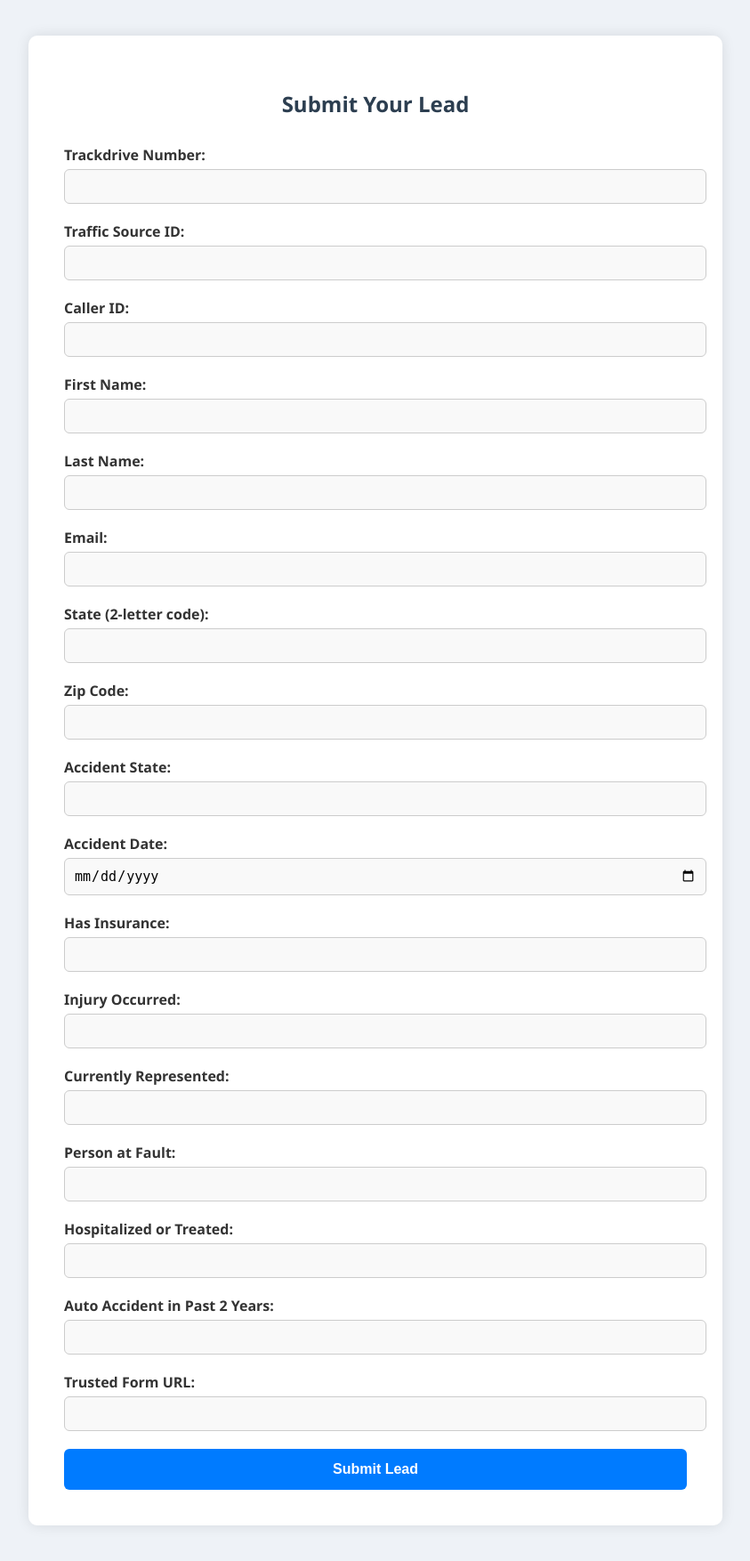
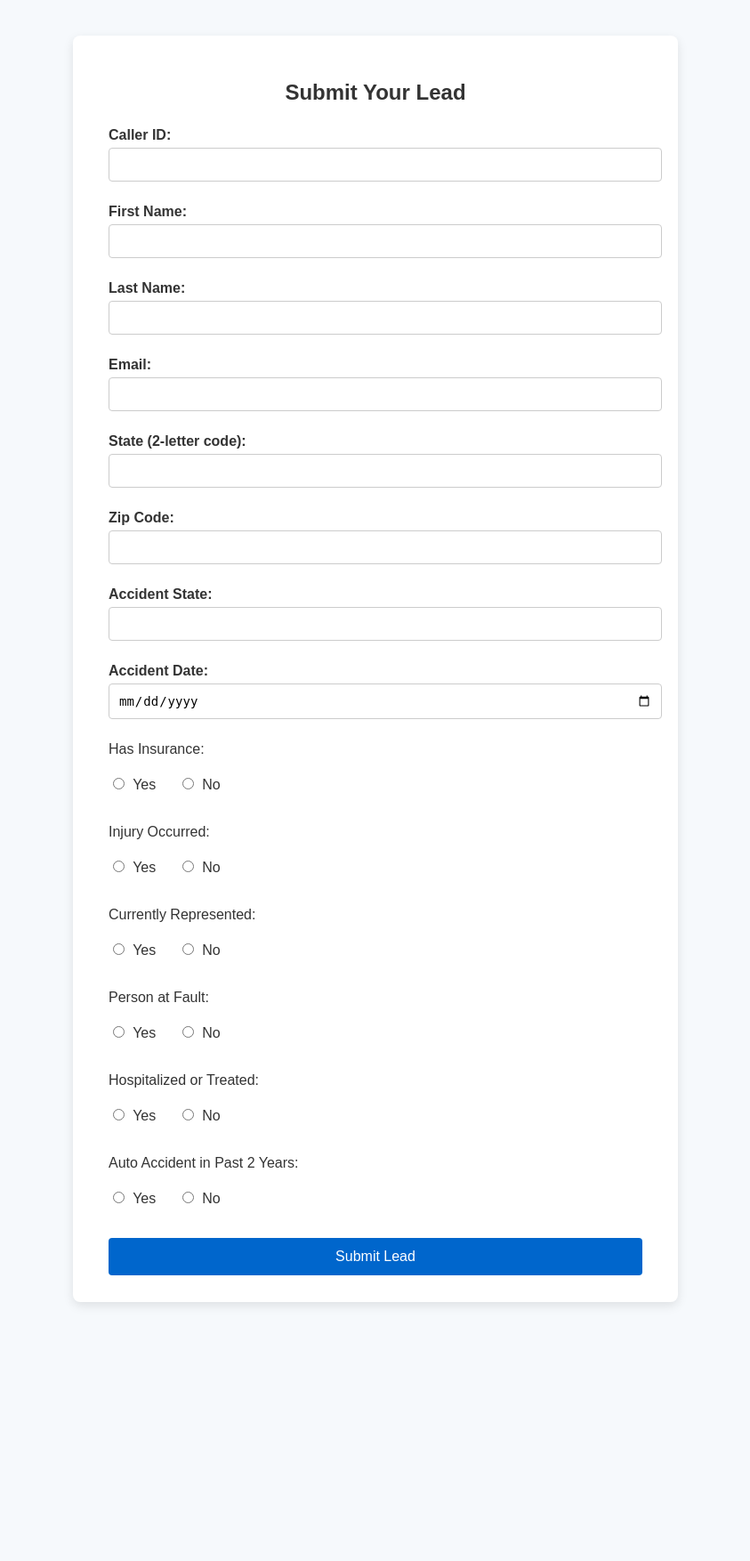
Before and after one commit to hadisatti105/D3posting, a Flask app: page / in a window 1280 px wide. Shown: the whole page at 89% size, without its empty margins (218-1061 px from the left). After the commit the page ends 1467 px from the top, so only its background shows below. Run offline with Flask 3, Linux system fonts and the light colour scheme.

Commit message:
Update form with hardcoded values and styled Yes/No fields

```diff
--- a/templates/lead_form.html
+++ b/templates/lead_form.html
@@ -2,73 +2,78 @@
 <html lang="en">
 <head>
     <meta charset="UTF-8">
-    <meta name="viewport" content="width=device-width, initial-scale=1.0">
     <title>Submit Your Lead</title>
     <style>
         body {
-            background: #eef2f7;
-            font-family: 'Segoe UI', Tahoma, Geneva, Verdana, sans-serif;
+            font-family: Arial, sans-serif;
+            background-color: #f6f9fc;
             margin: 0;
-            padding: 40px 10px;
+            padding: 0;
         }
 
         .container {
-            max-width: 700px;
-            margin: 0 auto;
-            background: white;
-            padding: 40px;
-            border-radius: 10px;
-            box-shadow: 0 0 15px rgba(0, 0, 0, 0.1);
+            max-width: 600px;
+            background-color: #ffffff;
+            margin: 40px auto;
+            padding: 30px 40px;
+            border-radius: 8px;
+            box-shadow: 0 4px 12px rgba(0,0,0,0.1);
         }
 
         h2 {
             text-align: center;
-            color: #2c3e50;
-            margin-bottom: 30px;
+            color: #333;
+            margin-bottom: 25px;
         }
 
-        form label {
+        label {
             font-weight: bold;
             display: block;
+            margin-top: 15px;
             margin-bottom: 5px;
             color: #333;
         }
 
-        form input[type="text"],
-        form input[type="email"],
-        form input[type="tel"],
-        form input[type="date"],
-        form select {
+        input[type="text"],
+        input[type="email"],
+        input[type="date"],
+        select {
             width: 100%;
             padding: 10px;
-            margin-bottom: 20px;
+            font-size: 14px;
+            margin-bottom: 10px;
             border: 1px solid #ccc;
-            border-radius: 6px;
-            background-color: #f9f9f9;
-            font-size: 15px;
+            border-radius: 4px;
         }
 
-        form input[type="submit"] {
-            background-color: #007BFF;
-            color: white;
-            padding: 14px 20px;
-            border: none;
-            border-radius: 6px;
-            font-size: 16px;
-            font-weight: bold;
-            cursor: pointer;
-            width: 100%;
-            transition: background-color 0.3s ease;
+        .radio-group {
+            margin-bottom: 15px;
         }
 
-        form input[type="submit"]:hover {
-            background-color: #0056b3;
+        .radio-group input {
+            margin-right: 5px;
         }
 
-        @media (max-width: 768px) {
-            .container {
-                padding: 20px;
+        .radio-group label {
+            font-weight: normal;
+            margin-right: 20px;
+            display: inline-block;
         }
+
+        input[type="submit"] {
+            background-color: #0066cc;
+            color: white;
+            padding: 12px;
+            font-size: 16px;
+            width: 100%;
+            border: none;
+            border-radius: 4px;
+            cursor: pointer;
+            margin-top: 15px;
+        }
+
+        input[type="submit"]:hover {
+            background-color: #004e99;
         }
     </style>
 </head>
@@ -76,11 +81,9 @@
 <div class="container">
     <h2>Submit Your Lead</h2>
     <form method="POST" action="/submit-lead">
-            <label>Trackdrive Number:</label>
-            <input type="text" name="trackdrive_number" required>
-
-            <label>Traffic Source ID:</label>
-            <input type="text" name="traffic_source_id" required>
+        <!-- Hardcoded fields -->
+        <input type="hidden" name="trackdrive_number" value="+18882574485">
+        <input type="hidden" name="traffic_source_id" value="1049">
 
         <label>Caller ID:</label>
         <input type="text" name="caller_id" required>
@@ -101,31 +104,47 @@
         <input type="text" name="zip" required>
 
         <label>Accident State:</label>
-            <input type="text" name="accident_state">
+        <input type="text" name="accident_state" maxlength="2">
 
         <label>Accident Date:</label>
         <input type="date" name="accident_date">
 
-            <label>Has Insurance:</label>
-            <input type="text" name="has_insurance">
+        <!-- Yes/No Questions -->
+        <div class="radio-group">
+            <label>Has Insurance:</label><br>
+            <label><input type="radio" name="has_insurance" value="yes" required> Yes</label>
+            <label><input type="radio" name="has_insurance" value="no"> No</label>
+        </div>
 
-            <label>Injury Occurred:</label>
-            <input type="text" name="injury_occured">
+        <div class="radio-group">
+            <label>Injury Occurred:</label><br>
+            <label><input type="radio" name="injury_occured" value="yes" required> Yes</label>
+            <label><input type="radio" name="injury_occured" value="no"> No</label>
+        </div>
 
-            <label>Currently Represented:</label>
-            <input type="text" name="currently_represented">
+        <div class="radio-group">
+            <label>Currently Represented:</label><br>
+            <label><input type="radio" name="currently_represented" value="yes" required> Yes</label>
+            <label><input type="radio" name="currently_represented" value="no"> No</label>
+        </div>
 
-            <label>Person at Fault:</label>
-            <input type="text" name="person_at_fault">
+        <div class="radio-group">
+            <label>Person at Fault:</label><br>
+            <label><input type="radio" name="person_at_fault" value="yes" required> Yes</label>
+            <label><input type="radio" name="person_at_fault" value="no"> No</label>
+        </div>
 
-            <label>Hospitalized or Treated:</label>
-            <input type="text" name="hospitalized_or_treated">
+        <div class="radio-group">
+            <label>Hospitalized or Treated:</label><br>
+            <label><input type="radio" name="hospitalized_or_treated" value="yes" required> Yes</label>
+            <label><input type="radio" name="hospitalized_or_treated" value="no"> No</label>
+        </div>
 
-            <label>Auto Accident in Past 2 Years:</label>
-            <input type="text" name="auto_accident_in_past_2_years">
-
-            <label>Trusted Form URL:</label>
-            <input type="text" name="trusted_form_cert_url">
+        <div class="radio-group">
+            <label>Auto Accident in Past 2 Years:</label><br>
+            <label><input type="radio" name="auto_accident_in_past_2_years" value="yes" required> Yes</label>
+            <label><input type="radio" name="auto_accident_in_past_2_years" value="no"> No</label>
+        </div>
 
         <input type="submit" value="Submit Lead">
     </form>
```
Lines whose indentation alone changed are shown as unchanged.
